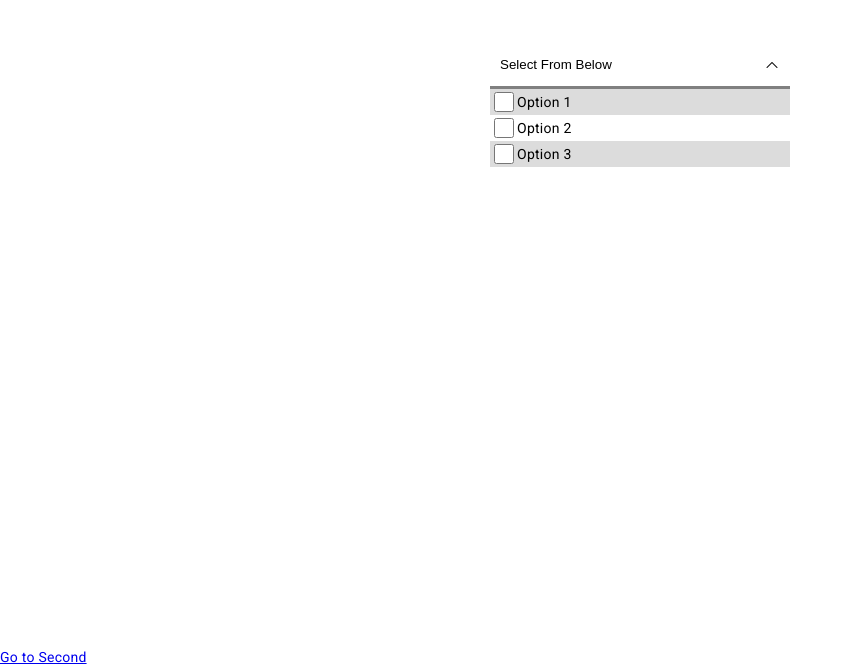
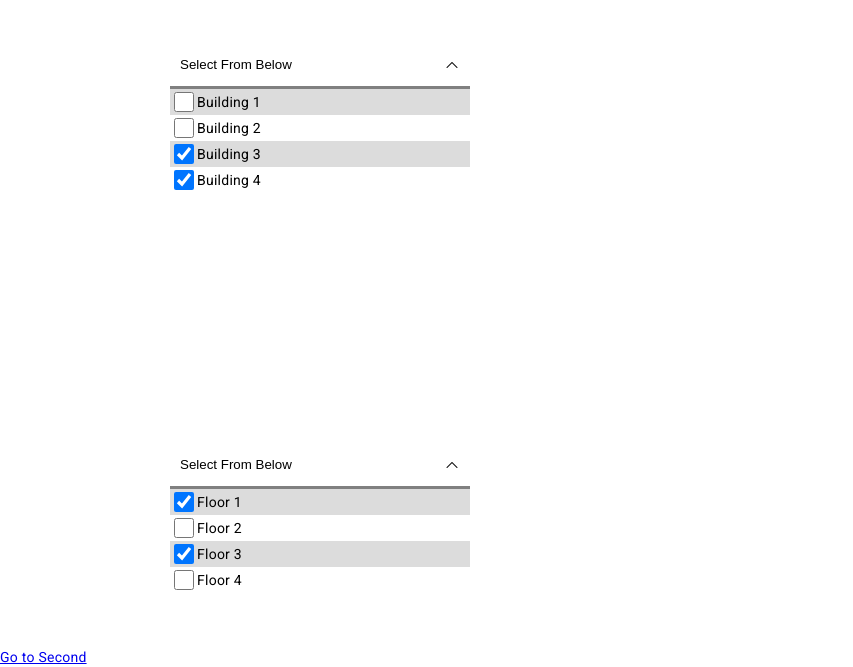
Before and after one commit to ind-aman/Stay, an Angular app in the folder Helper/: page / in a window 1280 px wide. Shown: the part 153-820 px from the top of the page, without its empty margins (0-853 px from the left). Built offline with nearby package versions, Linux system fonts and the light colour scheme.

Commit message:
MultiSelection Working

```diff
--- a/Helper/package.json
+++ b/Helper/package.json
@@ -20,6 +20,10 @@
     "@angular/platform-browser": "^16.1.0",
     "@angular/platform-browser-dynamic": "^16.1.0",
     "@angular/router": "^16.1.0",
+    "@ng-bootstrap/ng-bootstrap": "^15.1.1",
+    "bootstrap": "^5.3.1",
+    "bootstrap-icons": "^1.10.5",
+    "ngx-bootstrap": "^11.0.2",
     "rxjs": "~7.8.0",
     "tslib": "^2.3.0",
     "zone.js": "~0.13.0"
--- a/Helper/src/app/Component/dropdown/dropdown.component.css
+++ b/Helper/src/app/Component/dropdown/dropdown.component.css
@@ -1,6 +1,7 @@
 body{
     display: flex;
     justify-content: center;
+    height: 400px;
 
 }
 .dropdown{
--- a/Helper/src/app/Component/dropdown/dropdown.component.html
+++ b/Helper/src/app/Component/dropdown/dropdown.component.html
@@ -4,10 +4,10 @@
     <div class="dropdown" >
         <button  (click)="toggleClick()">{{optionTitle}} <span ><img [@arrowAnimation]="arrowstate"  src="../../assets/icons/down-arrow.png" width="16px" ></span></button>
 
-        <div *ngFor="let item of OptionList"  [ngStyle]="{display:toggle }" class="optionLabel">
+        <div *ngFor="let item of locationArray"  [ngStyle]="{display:toggle }" class="optionLabel">
             <label style="display: flex; align-items: center;" >
-            <input  type="checkbox" name={{item.name}} value={{item.value}} (click)="optionClick(item)">
-            {{item.label}}
+            <input  type="checkbox" name={{item[keyString]}} [checked]="item.isChecked" (change)="optionClick(item, $event)">
+            {{item[keyString]}}
             </label>
         </div>
     </div>
--- a/Helper/src/app/Component/dropdown/dropdown.component.ts
+++ b/Helper/src/app/Component/dropdown/dropdown.component.ts
@@ -1,4 +1,4 @@
-import { Component } from '@angular/core';
+import { Component, Input } from '@angular/core';
 import {trigger,state,transition, animation, style, animate} from '@angular/animations';
 
 
@@ -26,13 +26,22 @@ import {trigger,state,transition, animation, style, animate} from '@angular/anim
   ])]
 })
 export class DropdownComponent {
+  @Input({required:true}) locationType: "Building" | "Floor" | null=null;
+  @Input() locationArray: any= [];
 
 toggle:string = "block";
-selectdList:myOption[]=[];
 optionTitle:string="Select From Below";
+keyString: "buildingName" | "floorName"="buildingName";
 
 arrowstate: 'arrowDown'|'arrowUp' = 'arrowUp';
 
+ngOnInit(): void {
+  if(this.locationType == "Building") this.keyString = "buildingName";
+  else if(this.locationType == "Floor") this.keyString = "floorName";
+
+  console.log(this.keyString , this.locationType);
+
+}
 
 
 OptionList=[
@@ -41,19 +50,10 @@ OptionList=[
   { label: 'Option 3', name: 'option3', value: 'value3' }
 ]
 
-optionClick(optionValue:myOption){
-  const indexToRemove = this.selectdList.indexOf(optionValue);
+optionClick(optionValue:any, event:any){
+  this.locationArray[this.locationArray.indexOf(optionValue)].isChecked = event.target.checked;
+  console.log(optionValue);
 
-  if (indexToRemove !== -1) {
-    this.selectdList.splice(indexToRemove, 1);
-  }
-  else{
-    this.selectdList.push(optionValue);
-  }
-
-  if(this.selectdList.length>1) this.optionTitle="Multiple Selected";
-  else if(this.selectdList.length==1) this.optionTitle=this.selectdList[0].name;
-  else this.optionTitle = "Select From below";
 }
 
 toggleClick(){
@@ -62,10 +62,3 @@ toggleClick(){
 }
 
 }
-
-interface myOption{
-  label:string;
-  name:string;
-  value:string;
-
-}
--- a/Helper/src/app/app.component.css
+++ b/Helper/src/app/app.component.css
@@ -1,4 +1,7 @@
-app-dropdown{
-    height: 500px;
-    overflow: hidden;
+.dropdownContainer{
+ display: grid;
+ grid-template-columns: auto, auto;
 }
+.dropdownContainer .dropdown{
+    width: 50%;
+}
--- a/Helper/src/app/app.component.html
+++ b/Helper/src/app/app.component.html
@@ -1,3 +1,11 @@
+<body>
 
-<router-outlet></router-outlet>
-<a routerLink="/second">Go to Second</a>
+    <!-- <router-outlet></router-outlet> -->
+    <div class="dropdownContainer">
+
+        <app-dropdown [locationType]="'Building'" [locationArray]="buildingArray" class="dropdown"></app-dropdown>
+        <app-dropdown [locationType]="'Floor'" [locationArray]="floorArray" class="dropdown"></app-dropdown>
+
+    </div>
+        <a routerLink="/second">Go to Second</a>
+</body>
--- a/Helper/src/app/app.component.ts
+++ b/Helper/src/app/app.component.ts
@@ -7,4 +7,30 @@ import { Component } from '@angular/core';
 })
 export class AppComponent {
   title = 'Helper';
+
+
+  buildingArray:Building[] = [
+    { buildingId: "id1", buildingName: "Building 1", isChecked: false },
+    { buildingId: "id2", buildingName: "Building 2", isChecked: false },
+    { buildingId: "id3", buildingName: "Building 3", isChecked: true },
+    { buildingId: "id4", buildingName: "Building 4", isChecked: true }
+  ];
+
+  floorArray:Floor[] = [
+    { floorId: "floor1", floorName: "Floor 1", isChecked: true },
+    { floorId: "floor2", floorName: "Floor 2", isChecked: false },
+    { floorId: "floor3", floorName: "Floor 3", isChecked: true },
+    { floorId: "floor4", floorName: "Floor 4", isChecked: false }
+  ];
 }
+
+export interface Building{
+  buildingId:string;
+  buildingName:string;
+  isChecked:boolean;
+}
+export interface Floor{
+  floorId:string;
+  floorName:string;
+  isChecked:boolean;
+}
```
Also changed, not shown: 1 other file (tests, documents, lock files or other folders).
